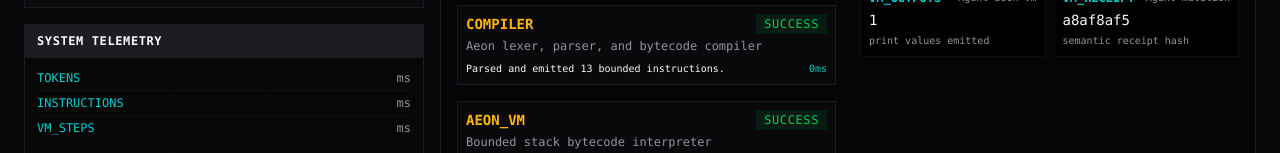
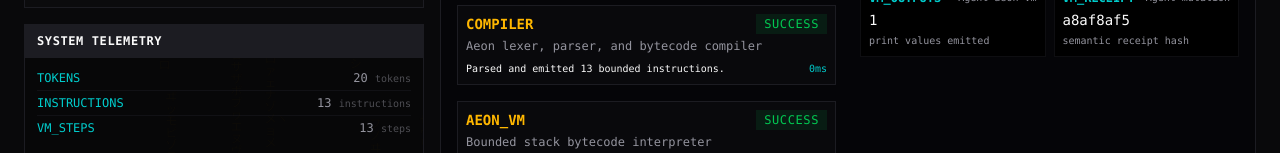
Before and after one commit to eyeoverthink/aeon-kernel, a React app: page / in a window 1280 px wide. Both pictures are taken after a click on the button "INGEST & TRANSMUTE". Shown: the part 647-800 px from the top of the page. Built offline with nearby package versions, Linux system fonts and the light colour scheme; the HTML template or start-up script is replaced by a standard one.

Commit message:
Update src/components/ui-extras.tsx for bounded Aeon VM

```diff
--- a/src/components/ui-extras.tsx
+++ b/src/components/ui-extras.tsx
@@ -41,13 +41,13 @@ export function MatrixRain() {
   );
 }
 
-export function SystemLog({ items }: { items: { step: string, ms: number }[] }) {
+export function SystemLog({ items }: { items: { step: string, value: number, unit: string }[] }) {
   return (
     <div className="font-mono text-xs space-y-1">
       {items.map((item, i) => (
         <div key={i} className="flex justify-between items-center text-muted-foreground border-b border-border/50 pb-1 mb-1 last:border-0">
           <span className="text-secondary">{item.step}</span>
-          <span>{item.ms}ms</span>
+          <span>{item.value} <span className="text-[10px] opacity-50">{item.unit}</span></span>
         </div>
       ))}
     </div>
```
